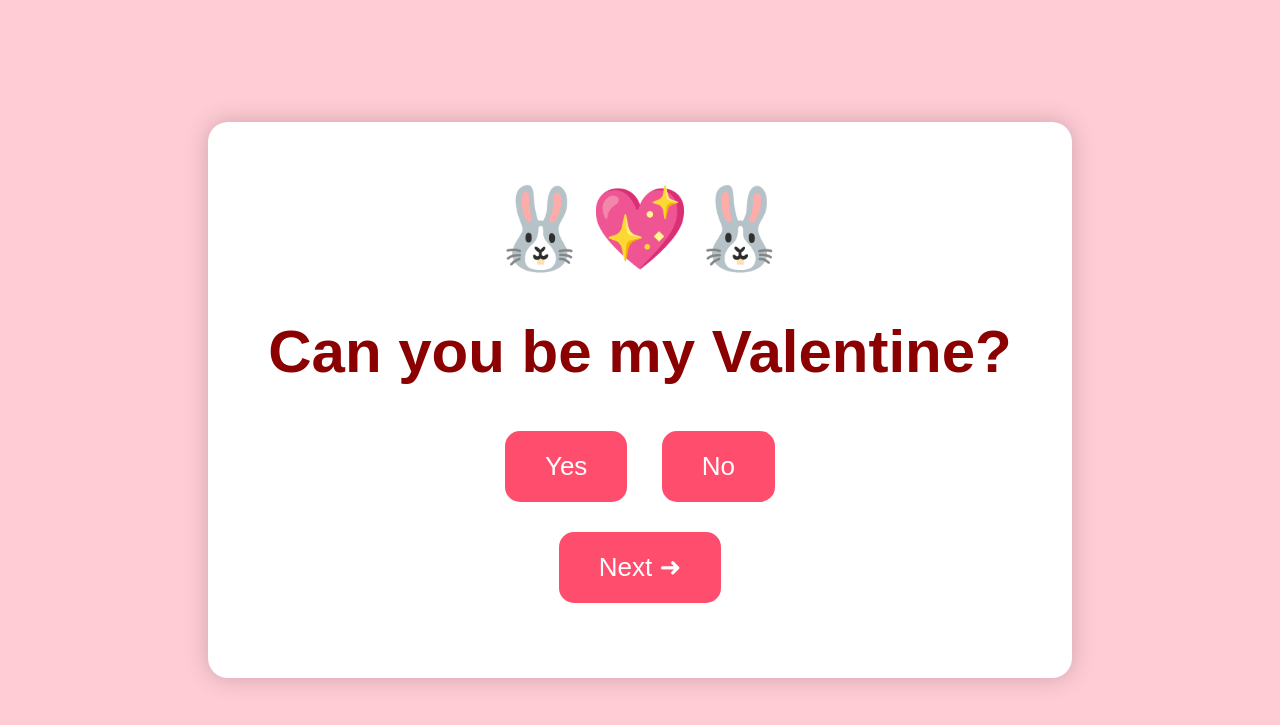
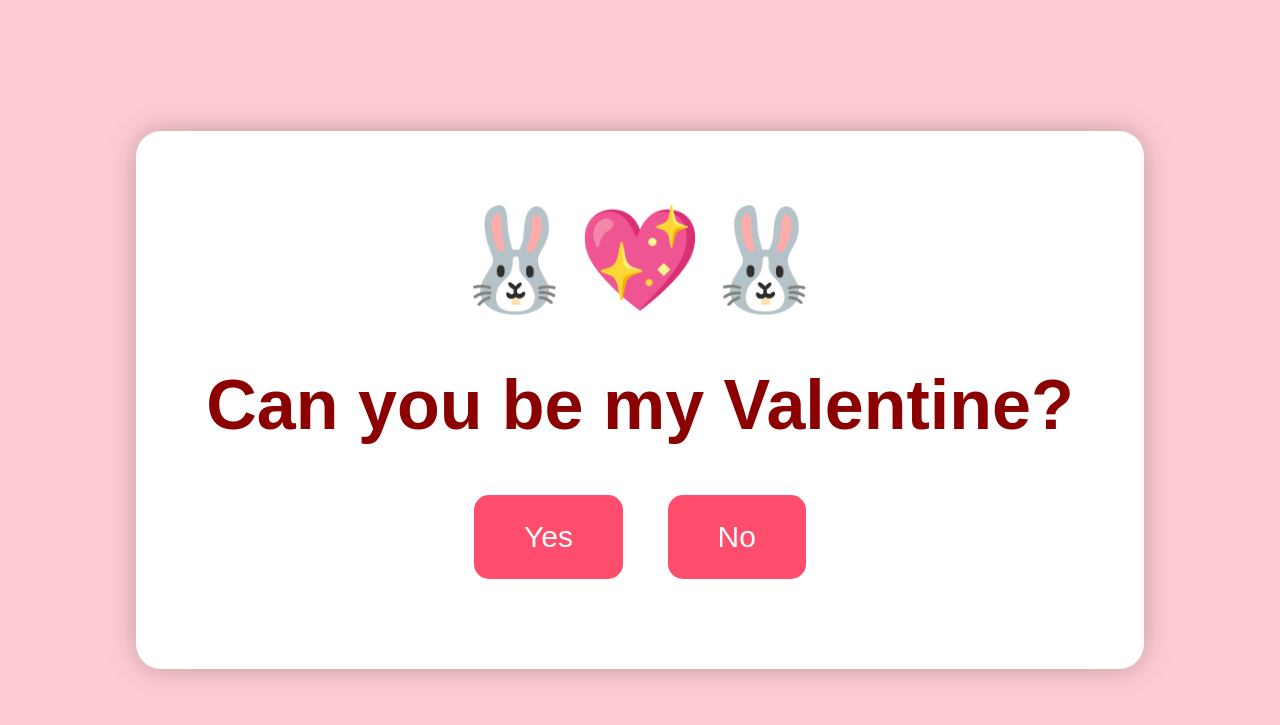
Before and after one commit to abijith2109/Surprise-for-you-, a Flask app: page / in a window 1280 px wide. Shown: the top 725 px of the page. Run offline with Flask 3, Linux system fonts and the light colour scheme.

Commit message:
Update question.html

```diff
--- a/templates/question.html
+++ b/templates/question.html
@@ -17,25 +17,25 @@
 
         .container {
             background:white;
-            padding:60px;
-            border-radius:20px;
-            box-shadow:0 0 25px rgba(0,0,0,0.2);
+            padding:70px;
+            border-radius:25px;
+            box-shadow:0 0 30px rgba(0,0,0,0.25);
         }
 
         h1 {
-            font-size:60px;
+            font-size:70px;
             margin-bottom:30px;
         }
 
         .bunny {
-            font-size:80px;
+            font-size:100px;
             margin-bottom:20px;
         }
 
         button {
-            padding:20px 40px;
-            font-size:26px;
-            margin:15px;
+            padding:25px 50px;
+            font-size:30px;
+            margin:20px;
             background:#ff4d6d;
             color:white;
             border:none;
@@ -46,6 +46,12 @@
         button:hover {
             background:#e63956;
         }
+
+        #yesMessage {
+            font-size:40px;
+            margin-top:20px;
+            display:none;
+        }
     </style>
 </head>
 <body>
@@ -54,13 +60,21 @@
     <div class="bunny">🐰💖🐰</div>
     <h1>Can you be my Valentine?</h1>
 
-    <button onclick="location.href='/yes'">Yes</button>
+    <button onclick="yesClicked()">Yes</button>
     <button onclick="moveNo()">No</button>
-    <br>
-    <button onclick="location.href='/yes'">Next ➜</button>
+
+    <div id="yesMessage">Yay! Let’s continue ❤️</div>
 </div>
 
 <script>
+    function yesClicked(){
+        document.getElementById("yesMessage").style.display = "block";
+
+        setTimeout(function(){
+            window.location.href = "/yes";
+        }, 1500); // auto move after 1.5 seconds
+    }
+
     function moveNo(){
         alert("No option is not allowed 😜");
     }
```
